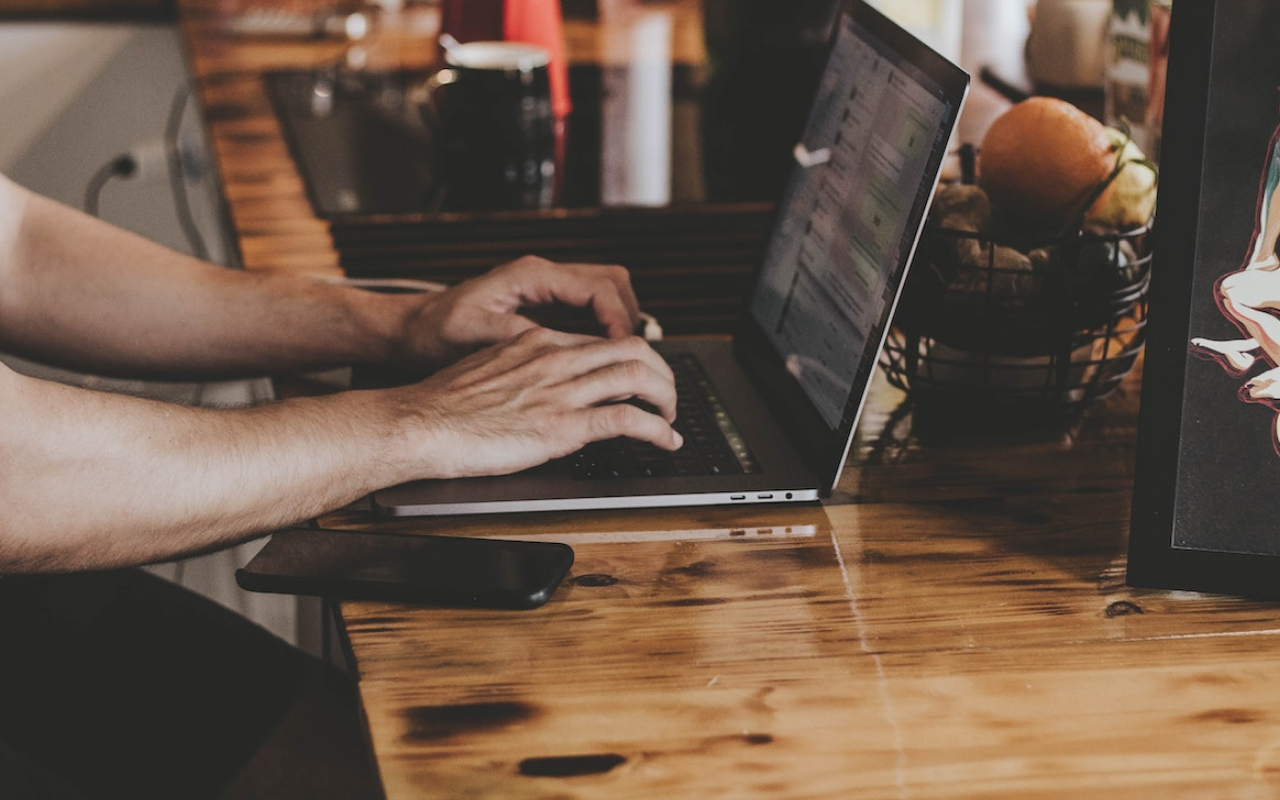
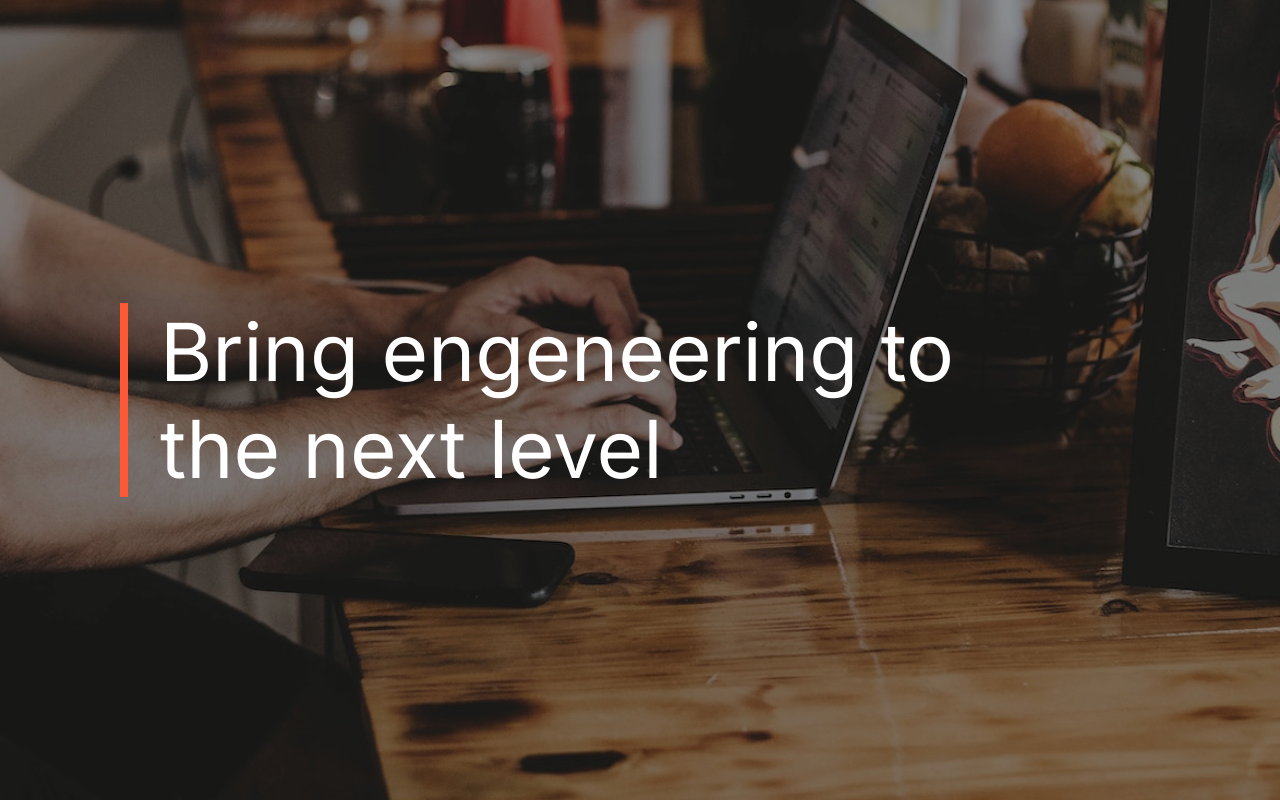
Before and after one commit to kaba8986/andreasburghardt.de, an Angular app: page / in a window 1280 px wide. Built offline with nearby package versions, Linux system fonts and the light colour scheme.

Commit message:
overlay added

```diff
--- a/src/app/app.component.html
+++ b/src/app/app.component.html
@@ -1,3 +1,7 @@
 <div class="slideshow-container">
   <img *ngIf="showImage" class="img-slideshow" src="assets/img/{{ images[currentImage] }}" alt="">
 </div>
+
+<div class="slideshow-container slideshow-overlay">
+  <p>Bring engeneering to the next level</p>
+</div>
--- a/src/app/app.component.scss
+++ b/src/app/app.component.scss
@@ -21,3 +21,21 @@
       transform: scale(1.1);
     }
 }
+
+.slideshow-overlay {
+
+  background-color: rgba(0, 0, 0, 0.4);
+  position: absolute;
+  top: 0;
+  display: flex;
+  align-items: center;
+
+  p {
+    max-width: 800px;
+    color: #fff;
+    font-size: 80px;
+    border-left: 8px solid rgb(255, 88, 54);
+    margin-left: 120px;
+    padding-left: 32px;
+  }
+}
--- a/src/index.html
+++ b/src/index.html
@@ -2,7 +2,8 @@
 <html lang="en">
 <head>
   <meta charset="utf-8">
-  <title>AndreasburghardtDe</title>
+  <title>Andreasburghardt.de</title>
+  <link href="https://fonts.googleapis.com/css2?family=Inter:wght@200;300;400;500;600;700;800;900&display=swap" rel="stylesheet">
   <base href="/">
   <meta name="viewport" content="width=device-width, initial-scale=1">
   <link rel="icon" type="image/x-icon" href="favicon.ico">
--- a/src/styles.scss
+++ b/src/styles.scss
@@ -3,4 +3,5 @@
 body {
   margin: 0;
   padding: 0;
+  font-family: 'Inter', sans-serif;;
 }
```
